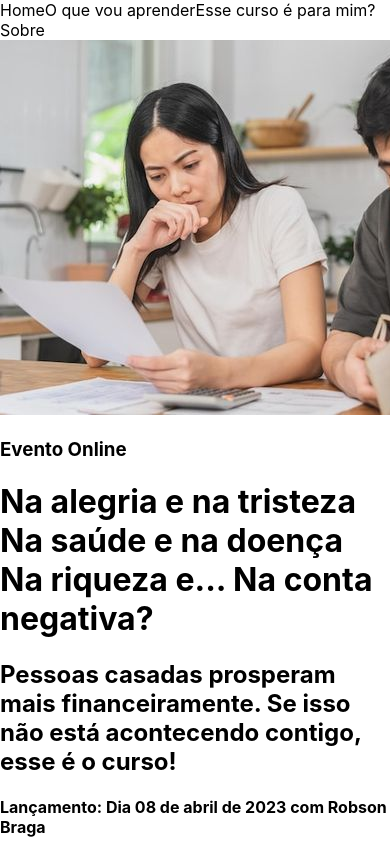
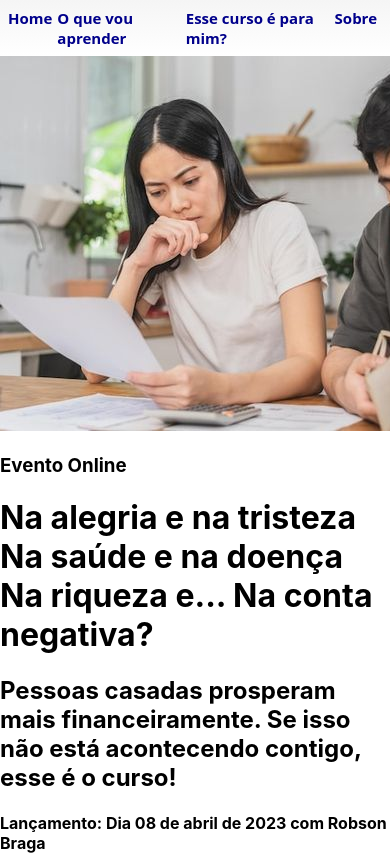
Before and after one commit to daniel-s-souza/Rbraga_landing_page, a React (Create React App) app: page / in a window 390 px wide. Shown: the top 855 px of the page. Built offline with nearby package versions, Linux system fonts and the light colour scheme.

Commit message:
feat: começa implementar css, mobile first

```diff
--- a/src/components/Header/index.js
+++ b/src/components/Header/index.js
@@ -1,6 +1,6 @@
 /* eslint-disable jsx-a11y/anchor-is-valid */
 import React, { Component } from 'react'
-
+import './styles.css';
 
 
 
@@ -17,11 +17,11 @@ export default class headerNavigation extends Component {
   render() {
     return (
       <div>
-        <nav>
-          <a onClick={() => this.scrollToSection('home')}>Home</a>
-          <a onClick={() => this.scrollToSection('conteudo')}>O que vou aprender</a>
-          <a onClick={() => this.scrollToSection('indicacaoCurso')}>Esse curso é para mim?</a>
-          <a onClick={() => this.scrollToSection('sobre')}>Sobre</a>
+        <nav className='navContent'>
+          <a className='navLinks' onClick={() => this.scrollToSection('home')}>Home</a>
+          <a className='navLinks' onClick={() => this.scrollToSection('conteudo')}>O que vou aprender</a>
+          <a className='navLinks' onClick={() => this.scrollToSection('indicacaoCurso')}>Esse curso é para mim?</a>
+          <a className='navLinks' onClick={() => this.scrollToSection('sobre')}>Sobre</a>
         </nav>
 
       </div>
--- /dev/null
+++ b/src/components/Header/styles.css
@@ -0,0 +1,21 @@
+a {
+  cursor: pointer;
+}
+
+@media screen and (max-width: 480px) {
+  .navContent {
+    align-items:flex-start;
+    background: linear-gradient(whitesmoke , transparent);
+    display: flex;
+    max-width: 100%;
+    padding: 8px;
+  }
+
+  .navLinks {
+    color: darkblue;
+    font-family:system-ui, -apple-system, BlinkMacSystemFont, 'Segoe UI', Roboto, Oxygen, Ubuntu, Cantarell, 'Open Sans', 'Helvetica Neue', sans-serif;
+    font-size: 15px;
+    font-weight: bold;
+    margin-right: 5px;
+  }
+}
```
